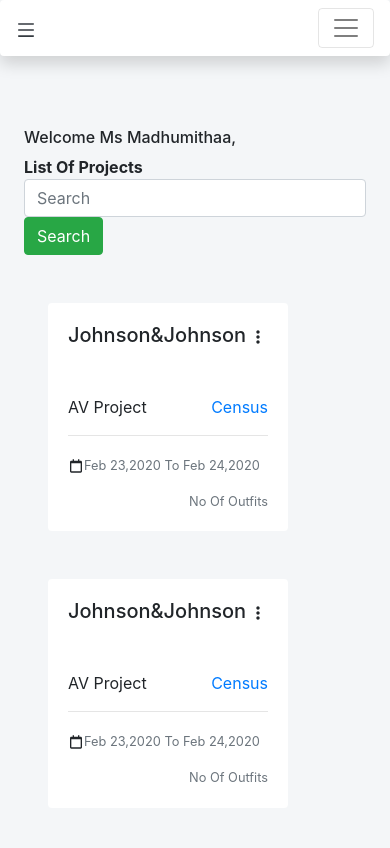
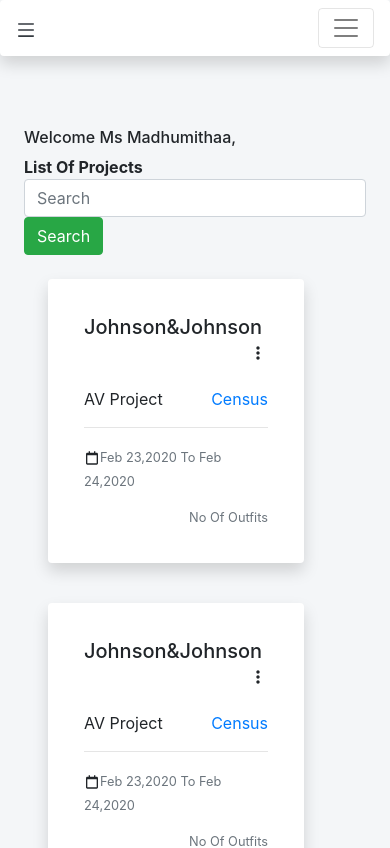
Before and after one commit to madhu1803/react8_auth, a React (Create React App) app: page /dashboard in a window 390 px wide. Shown: the top 848 px of the page. Built offline with nearby package versions, Linux system fonts and the light colour scheme.

Commit message:
body crrctions

```diff
--- a/src/Components/DCard.js
+++ b/src/Components/DCard.js
@@ -7,8 +7,8 @@
 export default class Dcard extends Component {
   render() {
     return (
-      <div class="col-sm-12 col-md-6 col-lg-3">
-        <Card className="dcard-container mt-5 text-capitalize">
+      <div className="col-sm-12 col-md-6 col-lg-3">
+        <Card className="dcard-container mt-4 text-capitalize shadow p-3 mb-3 bg-white rounded">
           <Card.Body>
             <Card.Title>
               Johnson&johnson
--- a/src/Components/Dcard.css
+++ b/src/Components/Dcard.css
@@ -2,16 +2,11 @@
     border: none !important;
 }
 
-/* @media (min-width: 768px) {
-    .dcard-container {
-        min-width: 14rem;
-        border: none !important;
-    }
-} */
+
 
 @media (max-width: 576px) {
     .dcard-container {
-        width: 15rem;
+        width: 16rem;
         border: none !important;
     }
 }
```
